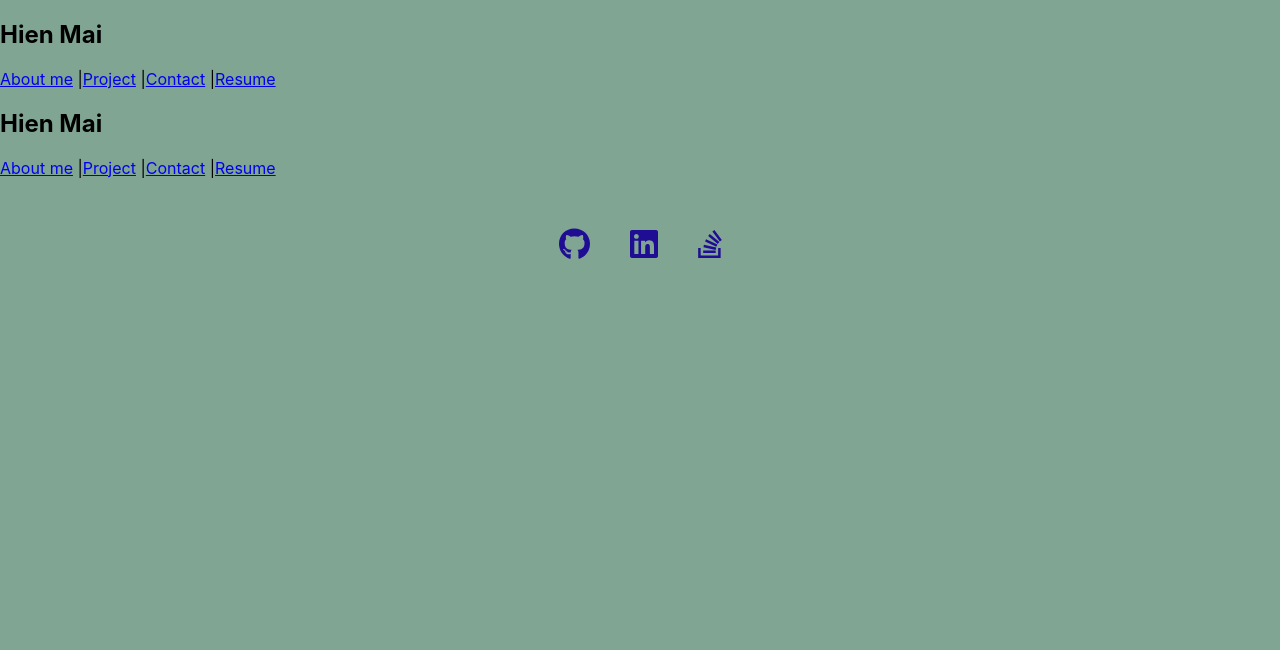
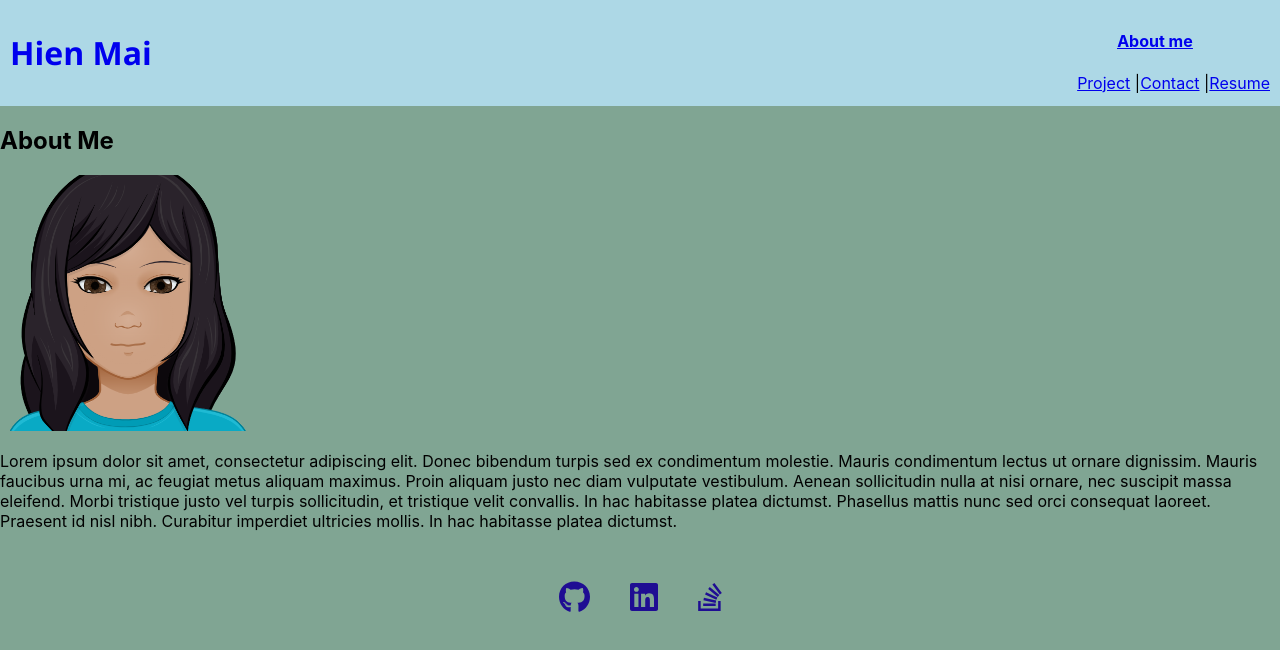
Before and after one commit to hienm9/portfolio, a React (Create React App) app: page / in a window 1280 px wide. Shown: the top 650 px of the page. Built offline with nearby package versions, Linux system fonts and the light colour scheme.

Commit message:
update header page and navigation page, and set the home screen to display about me

```diff
--- a/src/App.js
+++ b/src/App.js
@@ -6,26 +6,35 @@ import Contact from './components/Contact';
 import Project from './components/Project';
 import Error from './components/Error';
 import Footer from './components/Footer';
+import React, { useState } from 'react';
 
 function App() {
+  const [page, setPage] = useState('about');
+
   return (
+
     <div className="App">
+      <Router>
+      <Header>
+        page={page}
+        setPage={setPage}
+      </Header>
       <main>
-        <Router>
+
           {/* Link and Routes must be within the Router */}
-          <Header/>
           <Routes>
-            <Route path='/' element={<Header />} />
+            <Route path='/' element={<About />} />
             <Route path='/about' element={<About />} />
             <Route path='/project' element={<Project />} />
             <Route path='/contact' element={<Contact />} />
             <Route path='/resume' element={<Resume />} />
             <Route path='*' element={<Error />} />
-      {/* always put catch all error last. */}
+            {/* always put catch all error last. */}
           </Routes>
-        </Router>
+
       </main>
       <Footer/>
+      </Router>
     </div>
   );
 }
--- a/src/components/Header.js
+++ b/src/components/Header.js
@@ -1,11 +1,18 @@
 import React from 'react'
 import Navigation from './Navigation';
 
-function Header() {
+function Header(props) {
+    const {page, setPage} = props;
+
     return (
         <>
-        <h2>Hien Mai</h2>
-        <Navigation/>
+            <header className="header">
+                <h1><a href="/about">Hien Mai</a></h1>
+                    <Navigation>
+                        page={page}
+                        setPage={setPage}
+                    </Navigation>
+            </header>
         </>
     )
 }
--- a/src/components/Navigation.js
+++ b/src/components/Navigation.js
@@ -1,16 +1,25 @@
 import React from 'react'
-import {Link} from 'react-router-dom';
+import { Link } from 'react-router-dom';
 
-function Navigation() {
+function Navigation(props) {
+  const {page, setPage} = props;
+
   return (
-        <>
-        <nav>
-          <Link to='/about'>About me</Link>  |
+      <nav className='navbar'>
+        <ul className='flex-row'>
+        <Link to='/about'>
+          <li className={`mx-5 ${page === 'about' && 'navActive'}`}>
+            <h4>
+              <a href="#about" onClick={() => setPage("about")}>About me</a>
+            </h4>
+          </li>
+        </Link>
+        </ul>
+        {/* <Link to='/about'>About me</Link>  | */}
         <Link to='/project'>Project</Link>  |
         <Link to='/contact'>Contact</Link>  |
         <Link to='/resume'>Resume</Link>
       </nav>
-        </>
   )
 }
 
--- a/src/index.css
+++ b/src/index.css
@@ -2,6 +2,8 @@
   --primary: #23634593;
   --secondary: #96c40c93;
   --tertiary: rgb(31, 13, 147);
+  --light: rgb(150, 198, 232);
+  --dark: rgba(9, 76, 72, 0.529);
 }
 
 body {
@@ -18,6 +20,38 @@ code {
   font-family: source-code-pro, Menlo, Monaco, Consolas, 'Courier New',
     monospace;
 }
+/* header styles */
+header {
+  background: var(--secondary);
+  background-color: lightblue;
+  display: flex;
+  flex-wrap: wrap;
+  justify-content: space-between;
+  padding: 10px;
+}
+
+header h1 a {
+  text-decoration: none;
+}
+
+header a:hover {
+  color: var(--dark);
+}
+
+h1 {
+  font-family:'Segoe UI', Tahoma, Geneva, Verdana, sans-serif;
+  font-size: 2rem;
+}
+
+/*navigation styles */
+navbar {
+
+}
+
+li {
+  list-style: none;
+}
+
 
 footer {
   text-align: center;
```
Also changed, not shown: src/components/Navigation copy.js (added, +35 -0 lines), src/assets/images/HienAvatar.png. Lines whose indentation alone changed are shown as unchanged.
